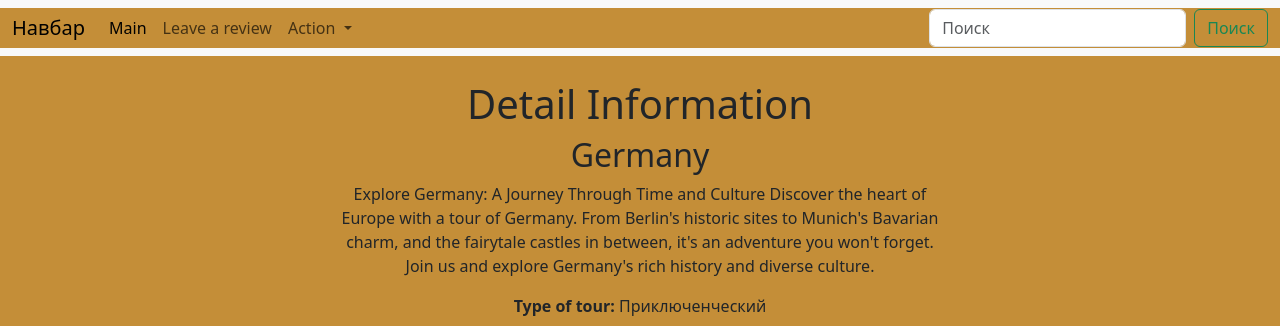
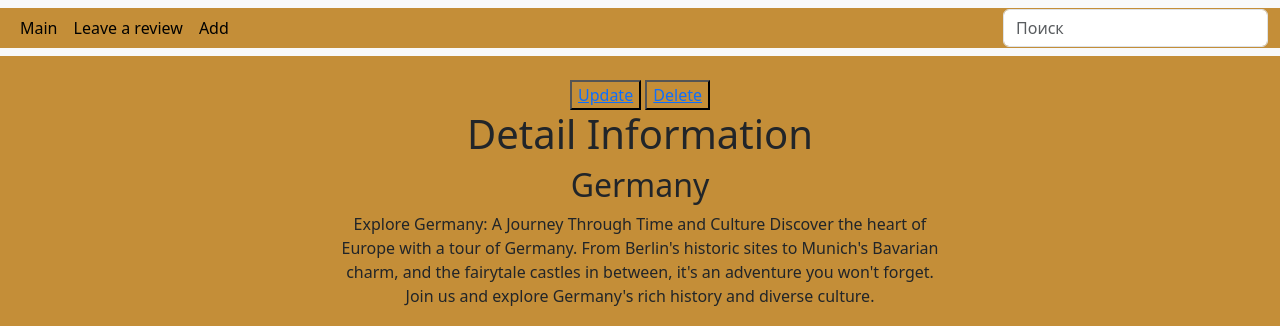
Before and after one commit to alltherosesarerosie/python, a Django app: page /tour_detail/1/ in a window 1280 px wide. Shown: the top 326 px of the page. Run offline with Django 4.2, Linux system fonts and the light colour scheme; data comes from the database, SQL or seed files in the repository; both versions use the stored data as it was after the commit.

Commit message:
work with classes, add update and search

```diff
--- a/travelling/templates/header.html
+++ b/travelling/templates/header.html
@@ -10,33 +10,23 @@
 <body>
 <nav class="navbar navbar-expand-lg bg-body-tertiary">
   <div class="container-fluid">
-    <a class="navbar-brand" href="#">Навбар</a>
     <button class="navbar-toggler" type="button" data-bs-toggle="collapse" data-bs-target="#navbarSupportedContent" aria-controls="navbarSupportedContent" aria-expanded="false" aria-label="Переключатель навигации">
       <span class="navbar-toggler-icon"></span>
     </button>
     <div class="collapse navbar-collapse" id="navbarSupportedContent">
       <ul class="navbar-nav me-auto mb-2 mb-lg-0">
         <li class="nav-item">
-          <a class="nav-link active" aria-current="page" href="#">Main</a>
+          <a class="nav-link active" aria-current="page" href="/">Main</a>
         </li>
         <li class="nav-item">
-          <a class="nav-link" href="/add-cooment/">Leave a review</a>
+          <a class="nav-link active" href="/add-cooment/">Leave a review</a>
         </li>
-        <li class="nav-item dropdown">
-          <a class="nav-link dropdown-toggle" href="#" role="button" data-bs-toggle="dropdown" aria-expanded="false">
-            Action
-          </a>
-          <ul class="dropdown-menu">
-            <li><a class="dropdown-item" href="/create_post_tour/">Add</a></li>
-            <li><a class="dropdown-item" href="tour_list">Delete</a></li>
-            <li><a class="dropdown-item" href="#">Change</a></li>
-
-          </ul>
+        <li class="nav-item">
+          <a class="nav-link active" href="/add-cooment/">Add</a>
         </li>
       </ul>
-      <form class="d-flex" role="search">
-        <input class="form-control me-2" type="search" placeholder="Поиск" aria-label="Поиск">
-        <button class="btn btn-outline-success" type="submit">Поиск</button>
+      <form  action="{% url 'search' %}" method="GET"  role="search">
+        <input class="form-control me-2" type="text" name="q" type="search" placeholder="Поиск" aria-label="Поиск">
       </form>
     </div>
   </div>
--- a/travelling/templates/tour.html
+++ b/travelling/templates/tour.html
@@ -24,7 +24,7 @@
 <center>
     <br><br><h1>Hot 3 Tours for this mounth!!!</h1><br><br>
 <div class="flex">
- {% for i in tour_key %}
+ {% for i in object_list %}
     <div class="card" style="width: 30rem;">
       <img src="{{i.image.url}}" class="card-img-top" alt="...">
       <div class="card-body">
--- a/travelling/templates/tour_detail.html
+++ b/travelling/templates/tour_detail.html
@@ -8,17 +8,19 @@
 </head>
 <body>
 <center><br>
+    <button><a href="/tour_list/{{object.id}}/update/">Update</a></button>
+    <button><a href="/tour_list/{{object.id}}/delete/">Delete</a></button>
     <h1>Detail Information</h1>
-    <h2>{{tour_key.tour_name}}</h2>
-    <p style="max-width: 600px;">{{tour_key.description}}</p><p><b>Type of tour: </b>
-        {{tour_key.tour_type}}</p>
-    <img src="{{tour_key.image.url}}" alt="Tour Photo">
+    <h2>{{object.tour_name}}</h2>
+    <p style="max-width: 600px;">{{object.description}}</p><p><b>Type of tour: </b>
+        {{object.tour_type}}</p>
+    <img src="{{object.image.url}}" alt="Tour Photo">
     <p><b>Price of tour: </b>
-        {{tour_key.price}}</p>
-    <iframe src="{{tour_key.video}}" width="640" height="360" frameborder="0"></iframe>
+        {{object.price}}</p>
+    <iframe src="{{object.video}}" width="640" height="360" frameborder="0"></iframe>
 
-    <p><b>Start of tour: </b>{{tour_key.start_date}}</p>
-    <p><b>End of tour: </b>{{tour_key.end_date}}</p>
+    <p><b>Start of tour: </b>{{object.start_date}}</p>
+    <p><b>End of tour: </b>{{object.end_date}}</p>
 
 
     <table border="2">
@@ -26,7 +28,7 @@
             <th>Review creation date</th> <th>Comment</th> <th><R></R>ating</th>
         </tr>
 
-        {% for i in tour_key.review_object.all %}
+        {% for i in object.review_object.all %}
         <tr>
             <td>{{i.created_at}}</td> <td>{{i.text_review}}</td> <td>{{i.rate_stars}}</td>
         </tr>
--- a/travelling/tour/urls.py
+++ b/travelling/tour/urls.py
@@ -2,11 +2,12 @@ from django.urls import path
 from . import views
 
 urlpatterns = [
-    path('tour/', views.tour_view),
-    path('', views.tour_view),
-    path('tour_detail/<int:id>/', views.tour_detail_view),
-    path('tour_list/', views.tour_delete_view),
-    path('tour_list/<int:id>/delete/', views.tour_drop_view),
-    path('create_post_tour/', views.createTourPostView),
+    path('tour/', views.TourView.as_view()),
+    path('', views.TourView.as_view()),
+    path('tour_detail/<int:id>/', views.TourDetailView.as_view()),
+    path('create_post_tour/', views.CreateTourPostView.as_view()),
+    path('tour_list/<int:id>/delete/', views.DropTourView.as_view()),
+    path('tour_list/<int:id>/update/', views.UpdateTourPostView.as_view()),
+    path('seacrh/', views.SearchTourView.as_view(), name='search'),
     path('add-cooment/', views.createTourView),
 ]
--- a/travelling/tour/views.py
+++ b/travelling/tour/views.py
@@ -1,38 +1,80 @@
 from django.http import HttpResponse
 from django.shortcuts import render, get_object_or_404
 from . import models
-from . import models, forms
+from . import forms
+from django.views import generic
 
-def tour_view(request):
-    tour_value = models.Tour.objects.all()
-    return render(request, 'tour.html', {'tour_key': tour_value})
+# def tour_view(request):
+#     tour_value = models.Tour.objects.all()
+#     return render(request, 'tour.html', {'tour_key': tour_value})
+class TourView(generic.ListView):
+    template_name = 'tour.html'
+    queryset = models.Tour.objects.all()
+
+    def get_queryset(self):
+        return models.Tour.objects.all()
+
+# def tour_detail_view(request, id):
+#     tour_id = get_object_or_404(models.Tour, id=id)
+#     return render(request, 'tour_detail.html', {'tour_key': tour_id})
+class TourDetailView(generic.DetailView):
+    template_name = 'tour_detail.html'
+
+    def get_object(self, **kwargs):
+        tour = self.kwargs.get('id')
+        return get_object_or_404(models.Tour, id=tour)
 
 
-def tour_detail_view(request, id):
-    tour_id = get_object_or_404(models.Tour, id=id)
-    return render(request, 'tour_detail.html', {'tour_key': tour_id})
+# def createTourPostView(request):
+#     method = request.method
+#     if method == "POST":
+#         form = forms.TourForm(request.POST, request.FILES)
+#         if form.is_valid():
+#             form.save()
+#             return HttpResponse('Successfully added')
+#     else:
+#         form = forms.TourForm()
+#     return render(request, 'create_post_tour.html', {'form': form})
 
-def createTourPostView(request):
-    method = request.method
-    if method == "POST":
-        form = forms.TourForm(request.POST, request.FILES)
-        if form.is_valid():
-            form.save()
-            return HttpResponse('Successfully added')
-    else:
-        form = forms.TourForm()
-    return render(request, 'create_post_tour.html', {'form': form})
+class CreateTourPostView(generic.CreateView):
+    template_name = 'create_post_tour.html'
+    form_class = forms.TourForm
+    queryset = models.Tour.objects.all()
+    success_url = '/'
 
-def tour_delete_view(request):
-    tour_value = models.Tour.objects.all()
-    return render(request, 'tour_list.html', {'tour_key': tour_value})
+    def form_valid(self, form):
+        print(form.cleaned_data)
+        return super(CreateTourPostView, self).form_valid(form=form)
 
-def tour_drop_view(request, id):
-    tour_id = get_object_or_404(models.Tour, id=id)
-    tour_id.delete()
-    return HttpResponse('Successfully deleted')
+# def tour_delete_view(request):
+#     tour_value = models.Tour.objects.all()
+#     return render(request, 'tour_list.html', {'tour_key': tour_value})
+
+# def tour_drop_view(request, id):
+#     tour_id = get_object_or_404(models.Tour, id=id)
+#     tour_id.delete()
+#     return HttpResponse('Successfully deleted')
+class DropTourView(generic.DeleteView):
+    template_name = 'confirm_delete.html'
+    success_url = '/'
+
+    def get_object(self, **kwargs):
+        tour_id = self.kwargs.get('id')
+        return get_object_or_404(models.Tour, id=tour_id)
 
 
+
+class UpdateTourPostView(generic.UpdateView):
+    template_name = 'update_tour.html'
+    form_class = forms.TourForm
+    success_url = '/'
+
+    def get_object(self, **kwargs):
+        tour = self.kwargs.get('id')
+        return get_object_or_404(models.Tour, id=tour)
+
+    def form_valid(self, form):
+        return super(UpdateTourPostView, self).form_valid(form=form)
 
 
 def createTourView(request):
@@ -47,3 +89,17 @@ def createTourView(request):
         form = forms.ReviewForm()
 
     return render(request, 'create_review.html', {'form': form})
+
+# кнопка поиска
+class SearchTourView(generic.ListView):
+    template_name = 'tour.html'
+    context_object_name = 'tour'
+    paginate_by = 5
+
+    def get_queryset(self):
+        return models.Tour.objects.filter(tour_name__icontains=self.request.GET.get('q'))
+
+    def get_context_data(self, *, object_list=None, **kwargs):
+        context = super().get_context_data(**kwargs)
+        context['q'] = self.request.GET.get('q')
+        return context
```
Also changed, not shown: travelling/templates/confirm_delete.html (added, +15 -0 lines), travelling/templates/update_tour.html (added, +14 -0 lines), travelling/db.sqlite3.
